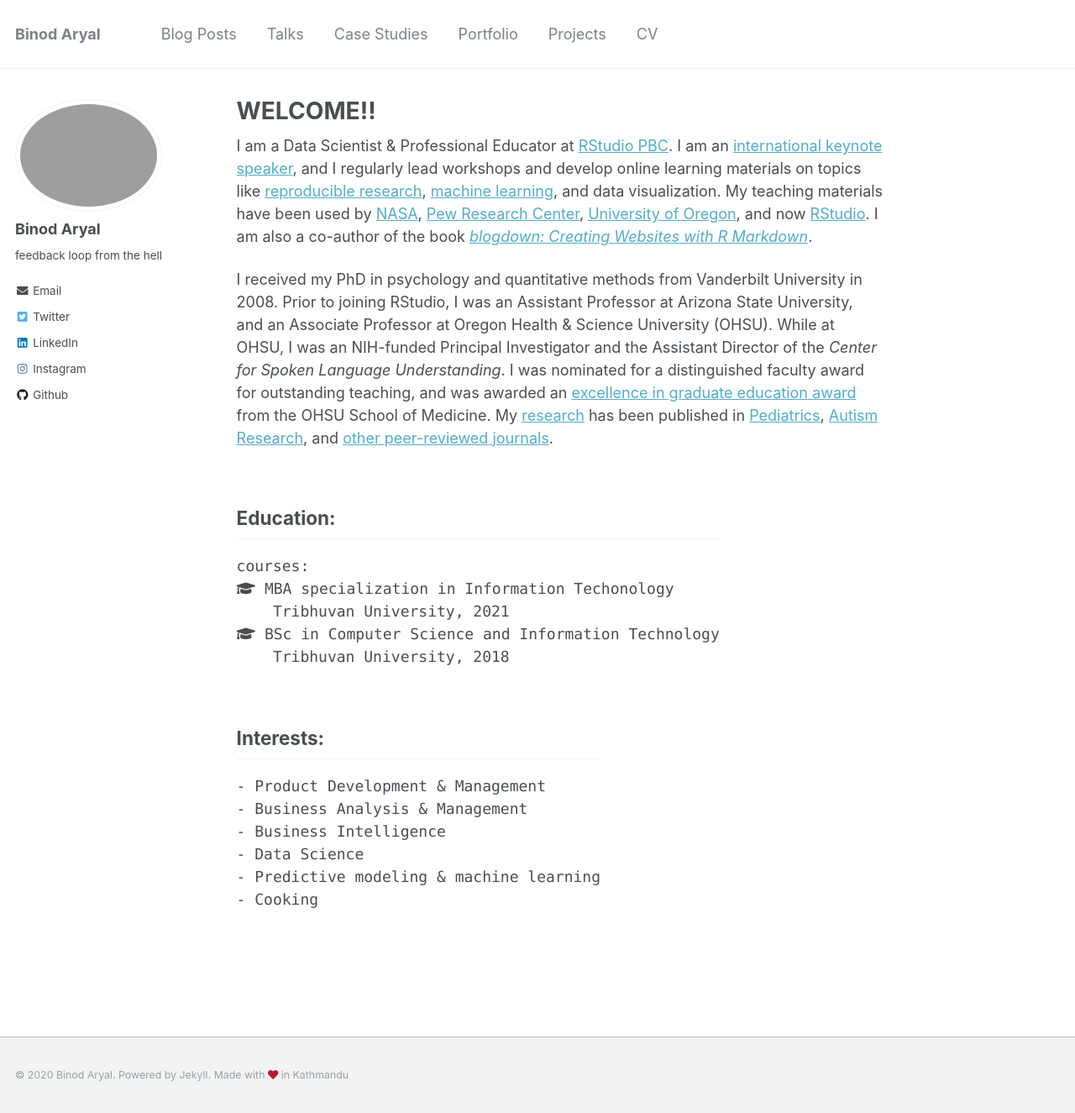
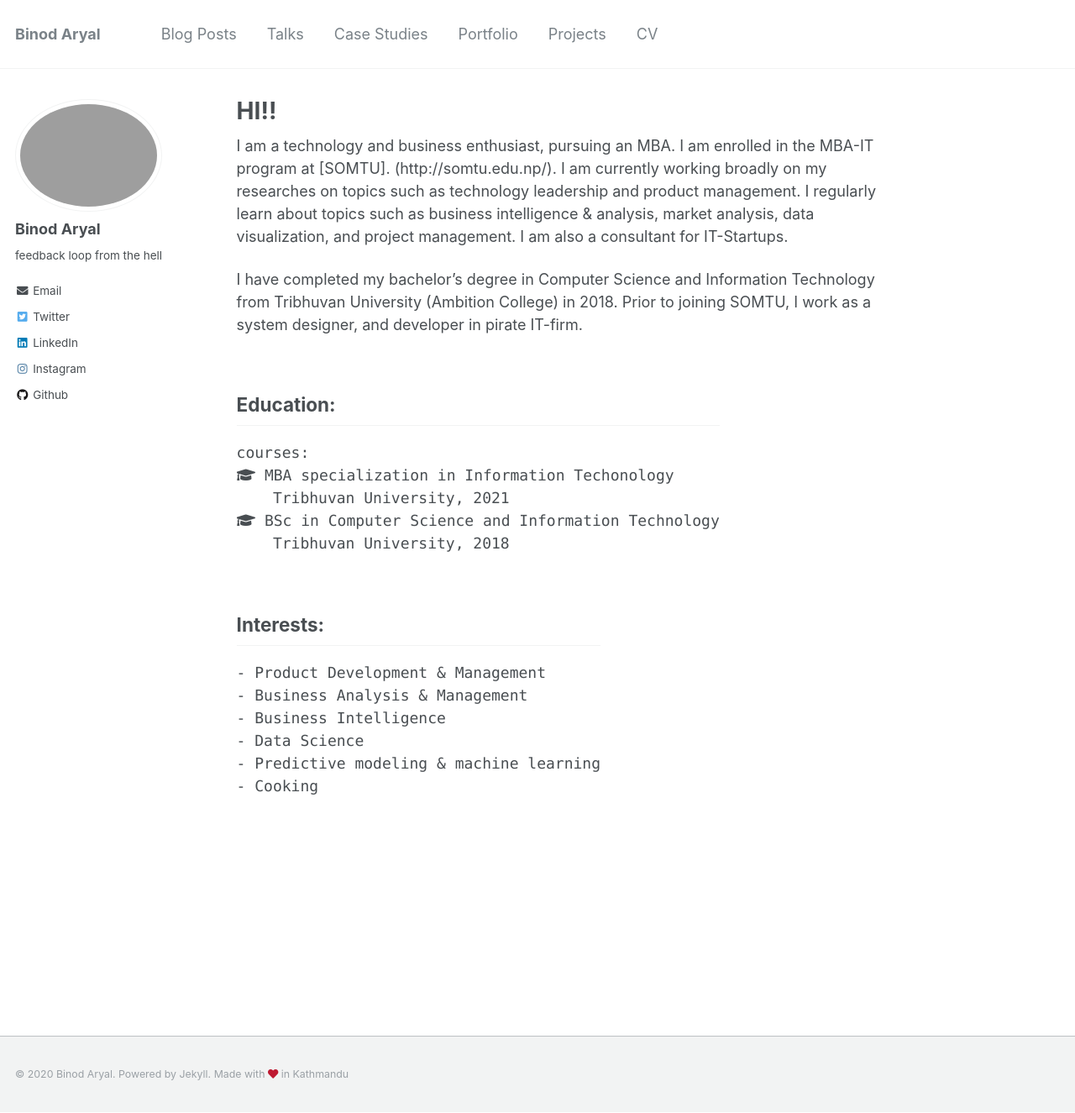
Before and after one commit to BinodAryal/binodaryal.github.io, a Jekyll site: the page built from _pages/about.md, in a window 1280 px wide and 1325 px high. Shown: the whole window at 84% size. Built offline with Jekyll 4.4.1, drawn with Linux system fonts in a browser that asks for light colours.

Commit message:
Update about.md

```diff
--- a/_pages/about.md
+++ b/_pages/about.md
@@ -1,23 +1,16 @@
 ---
 permalink: /
-title: "WELCOME!!"
+title: "HI!!"
 excerpt: "About me"
 author_profile: true
 redirect_from:
   - /about/
   - /about.html
 ---
-I am a Data Scientist & Professional Educator at [RStudio PBC](https://rstudio.com/). I am an [international keynote speaker](talks/), and I regularly lead workshops and develop online learning materials on topics like [reproducible research](project/rmd4medicine/), [machine learning](https://conf20-intro-ml.netlify.com/), and data visualization. My teaching materials have been used by [NASA](https://open.nasa.gov/explore/datanauts/), [Pew Research Center](https://medium.com/pew-research-center-decoded/using-tidyverse-tools-with-pew-research-center-survey-data-in-r-bdfe61de0909), [University of Oregon](https://github.com/uo-datasci-specialization), and now [RStudio](https://www.rstudio.com/). I am also a co-author of the book [_blogdown: Creating Websites with R Markdown_](https://bookdown.org/yihui/blogdown/).
 
-I received my PhD in psychology and quantitative methods from Vanderbilt University in 2008. Prior to joining RStudio, I was an Assistant Professor at Arizona State University, and an Associate Professor at Oregon Health & Science University (OHSU). While at OHSU, I was an NIH-funded Principal Investigator and the Assistant Director of the *Center for Spoken Language Understanding*. I was nominated for a distinguished faculty award for outstanding teaching, and was awarded an [excellence in graduate education award](https://www.ohsu.edu/school-of-medicine/honors-and-awards-ceremony-2018-school-medicine) from the OHSU School of Medicine. My
-[research](https://profiles.impactstory.org/u/0000-0002-8082-1890) has been
-published in
-[Pediatrics](publication/2015-obesity-in-asd-multisite/),
-[Autism Research](publication/2016-uh-and-um-asd-sli/),
-and [other peer-reviewed journals](publication/#2).
+I am a technology and business enthusiast, pursuing an MBA. I am enrolled in the MBA-IT program at [SOMTU]. (http://somtu.edu.np/). I am currently working broadly on my researches on topics such as technology leadership and product management. I regularly learn about topics such as business intelligence & analysis, market analysis, data visualization, and project management. I am also a consultant for IT-Startups.
 
-
-
+I have completed my bachelor's degree in Computer Science and Information Technology from Tribhuvan University (Ambition College) in 2018. Prior to joining SOMTU, I work as a system designer, and developer in pirate IT-firm.
 
 
 <div style="-webkit-column-count: 1; -moz-column-count: 1; column-count: 1; -webkit-column-rule: 1px dotted #e0e0e0; -moz-column-rule: 1px dotted #e0e0e0; column-rule: 1px dotted #e0e0e0; ">
```
